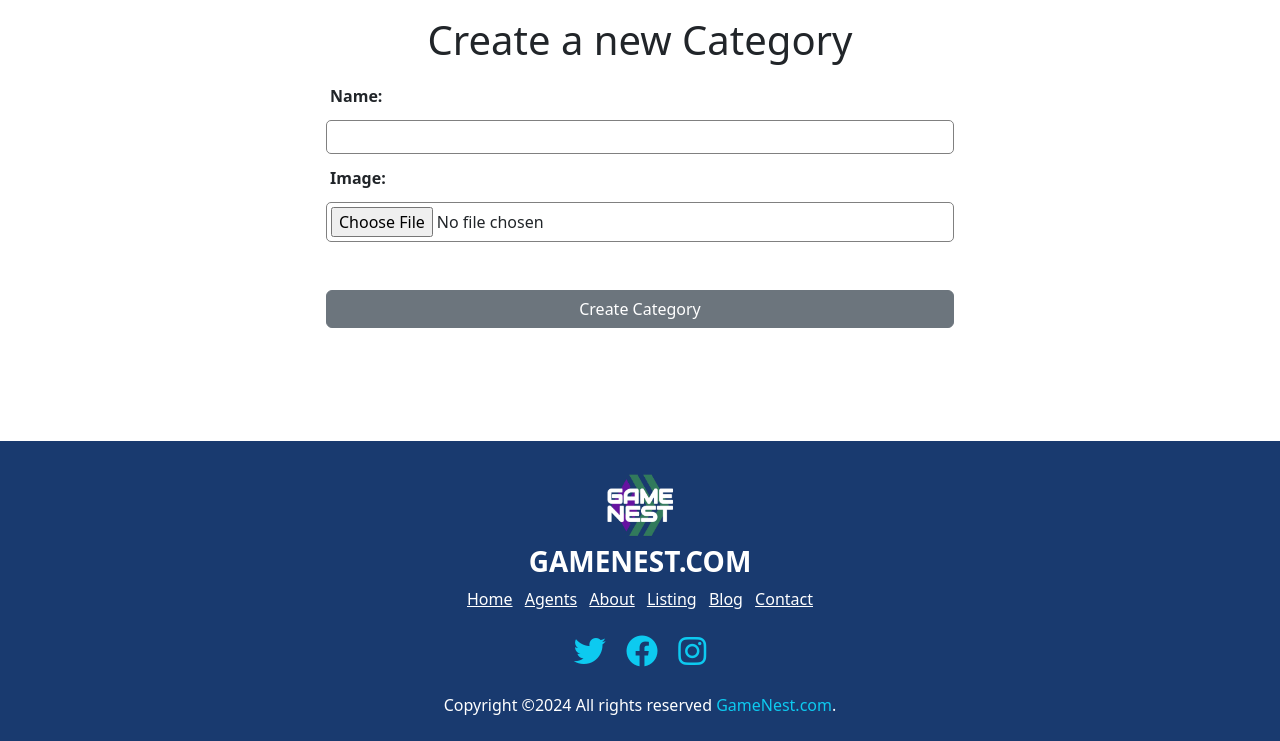
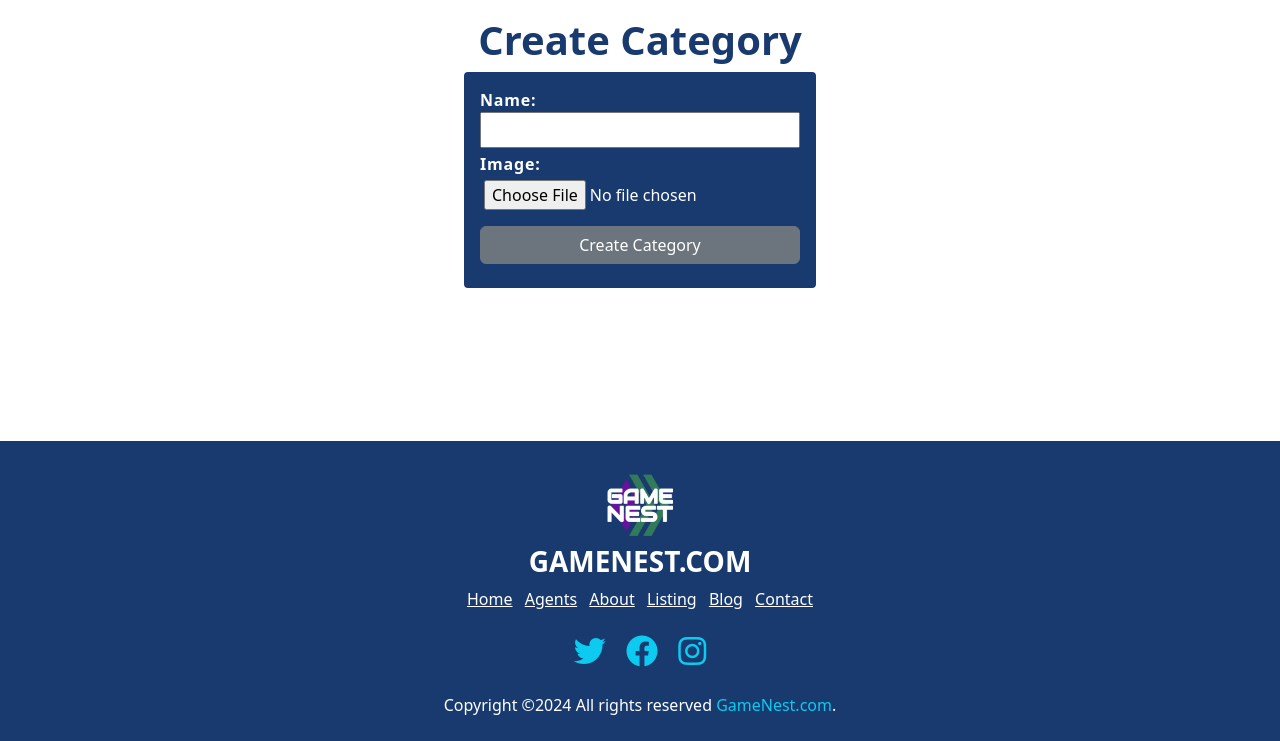
Before and after one commit to AhmedMaherElSaeidi/GameNest-Django, a Django app: page /categories/add in a window 1280 px wide. Shown: the part 59-800 px from the top of the page. Run offline with Django 5.2, Linux system fonts and the light colour scheme; the visitor is signed in with stand-in values (Sample User, id 1).

Commit message:
updating category-form html style

```diff
--- a/categories/static/categories/css/main.css
+++ b/categories/static/categories/css/main.css
@@ -34,38 +34,28 @@
   transform: translateY(-5px);
 }
 
-form {
-  display: flex;
-  flex-direction: column;
-  justify-content: center;
-  align-items: center;
+
+/* FORM HTML */
+.category-form > form {
+  margin: auto;
+  padding: 1rem;
+  width: fit-content;
+  border-radius: 0.25rem;
 }
-
-form > div {
-  width: 50%;
+.category-form > form > div {
+  margin-bottom: 0.25rem;
 }
-
-form > div > label {
+.category-form div > label,
+.category-form div {
+  color: white !important;
   display: block;
-  margin-block: 8px;
+}
+.category-form div > label {
   font-weight: bold;
+  letter-spacing: 0.05rem;
 }
-
-form > div > * {
+.category-form div > input {
   width: 100%;
-  border-radius: 5px;
-  padding: 4px;
+  padding: 0.25rem;
+  display: block;
 }
-
-form > div > *:not(label) {
-  border: 1px solid gray;
-}
-
-form .helptext {
-  display: none;
-}
-
-form .errorlist {
-  background-color: rgba(255, 0, 0, 0.18);
-  list-style: none;
-}
--- a/categories/templates/categories/category_form.html
+++ b/categories/templates/categories/category_form.html
@@ -1,32 +1,26 @@
 {% extends 'base.html' %}
-{% block title %} Create New category {% endblock title %}
+
+{% block title %}
+{% if category.id %} Edit {% else %} Create {% endif %} Category
+{% endblock %}
 
 {% load static %}
 {% block headers%}
-<link rel="stylesheet" href="{% static 'categories/css/main.css'%}">
-{% endblock headers%}
+<link rel="stylesheet" href="{% static 'categories/css/main.css'%}" />
+{% endblock %}
 
 {% block content %}
 
-<h1 class="text-center">
-    {% if category.id %}
-    Edit
-    {% else %}
-    Create a new
-    {% endif %}
-    Category
-</h1>
-<form class="form-container" method="POST" enctype="multipart/form-data">
-    {% csrf_token %}
-    {{form}}
-    <button class="btn btn-secondary my-5 w-50" type="submit">
-        {% if category.id %}
-        Edit
-        {% else %}
-        Create
-        {% endif %}
-         Category
-    </button>
-</form>
+<div class="category-form">
+    <h1 class="text-center color-native fw-bold">
+        {% if category.id %} Edit {% else %} Create {% endif %} Category
+      </h1>
+      <form class="form-container bg-native" method="POST" enctype="multipart/form-data">
+        {% csrf_token %} {{form}}
+        <button class="btn btn-secondary my-2 w-100" type="submit">
+          {% if category.id %} Edit {% else %} Create {% endif %} Category
+        </button>
+      </form>
+</div>
 
-{% endblock content %}
+{% endblock %}
```
